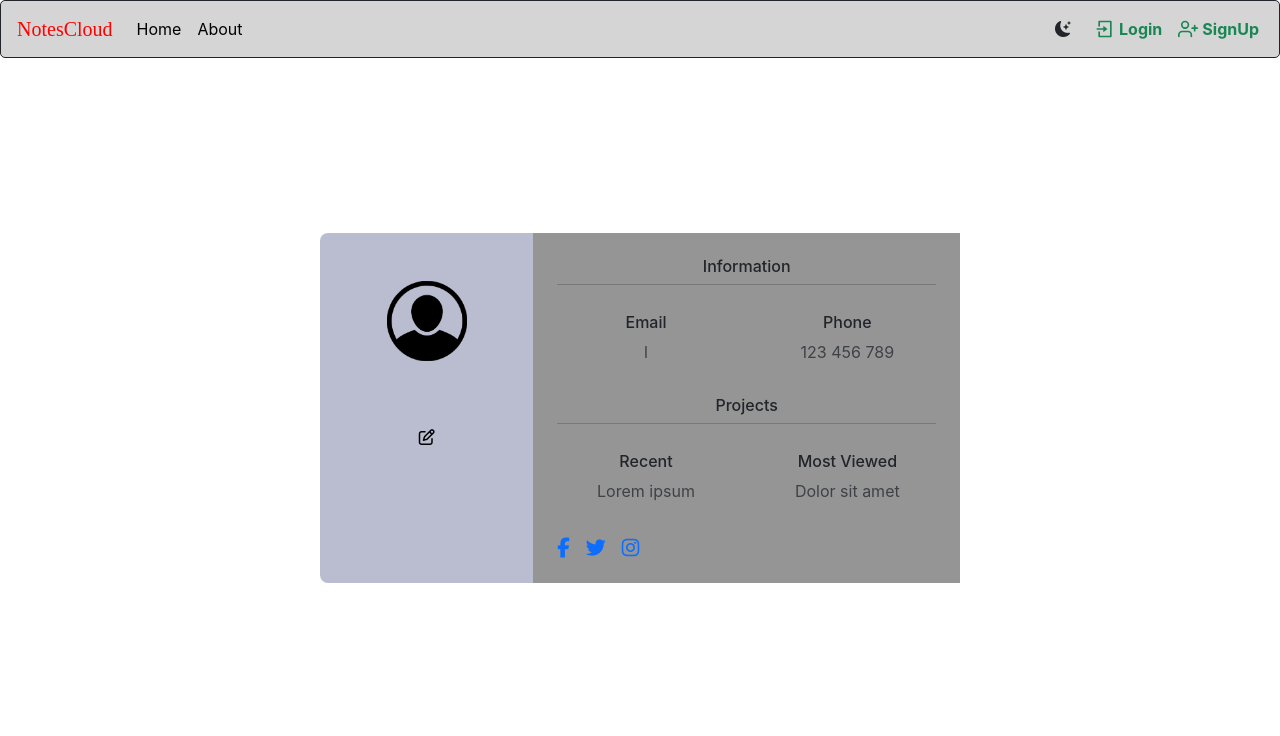
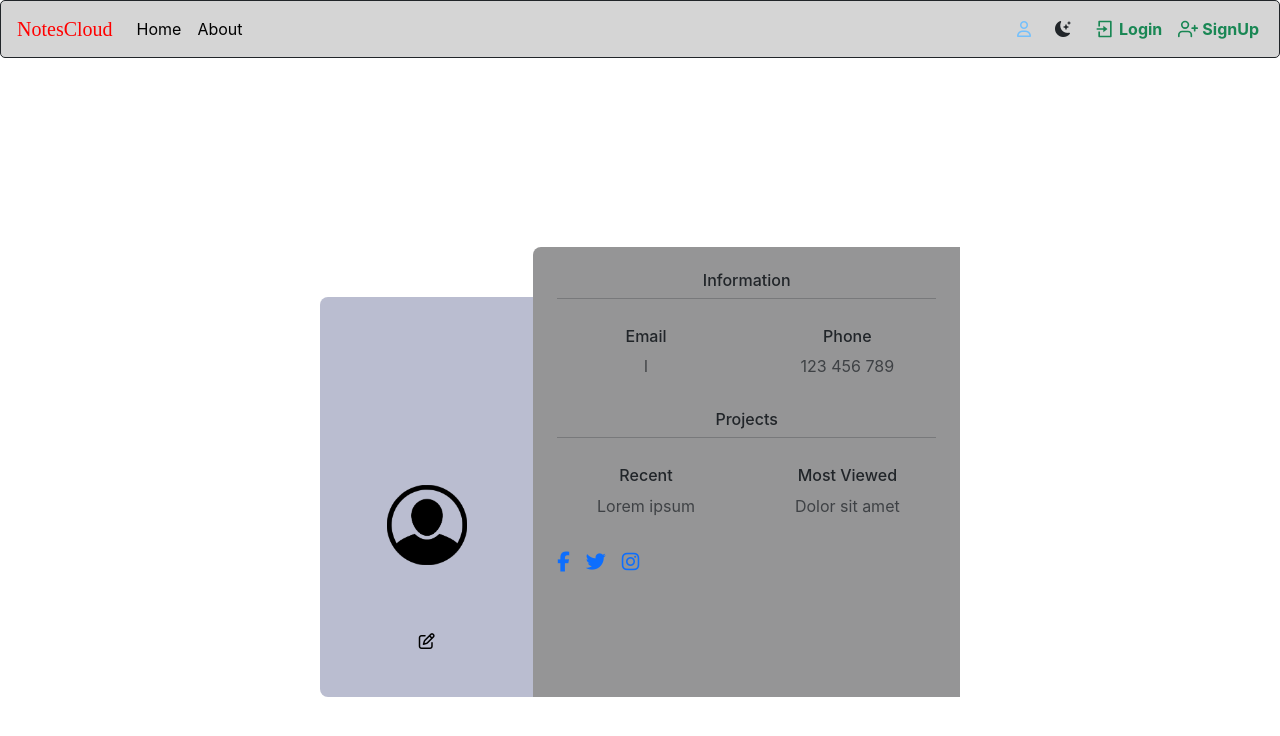
Before and after one commit to SupercoolKartik/DemoAB-2, a React (Create React App) app: page /user in a window 1280 px wide. Shown: the top 736 px of the page. Built offline with nearby package versions, Linux system fonts and the light colour scheme; no server answers.

Commit message:
Added User Profile button to the navbar again

```diff
--- a/src/components/navbar.js
+++ b/src/components/navbar.js
@@ -117,6 +117,15 @@ export default function Navbar() {
             </ul>
             {/* Right Justified Navbar Elements */}
             <ul className="nav navbar-nav navbar-right">
+              <li className="my-2  mx-2" onClick={handleLinkClick}>
+                <Link to="/user">
+                  <i
+                    className="fa-regular fa-user"
+                    title="User Profile"
+                    style={{ color: "#74C0FC" }}
+                  ></i>
+                </Link>
+              </li>
               <li className="my-auto  mx-3">
                 {mode === "light" ? (
                   <i
--- a/src/components/user.js
+++ b/src/components/user.js
@@ -31,18 +31,21 @@ const User = () => {
   }, []);
   return (
     <>
-      <section className="vh-100 mt-3">
+      <section className="vh-100 " style={{ marginTop: "80px" }}>
         <div className="py-5 h-100">
           <div className="d-flex justify-content-center align-items-center h-100">
             <div className="col-lg-6 mb-4 mb-lg-0">
               <div className="mb-3" style={{ borderRadius: ".5rem" }}>
                 <div className="row g-0">
+                  {/* Left side of the Users component */}
                   <div
-                    className="col-md-4 gradient-custom text-center text-black"
+                    className="col-md-4  gradient-custom text-center text-black"
                     style={{
                       borderTopLeftRadius: ".5rem",
                       borderBottomLeftRadius: ".5rem",
                       backgroundColor: "#babdd0",
+                      marginTop: "50px",
+                      paddingTop: "140px",
                     }}
                   >
                     <img
@@ -57,9 +60,13 @@ const User = () => {
                     </p>
                     <i className="far fa-edit mb-5"></i>
                   </div>
+                  {/* right side of the Users component */}
                   <div
                     className="col-md-8"
-                    style={{ backgroundColor: "#959596" }}
+                    style={{
+                      borderTopLeftRadius: ".5rem",
+                      backgroundColor: "#959596",
+                    }}
                   >
                     <div className="card-body p-4">
                       <h6>Information</h6>
```
